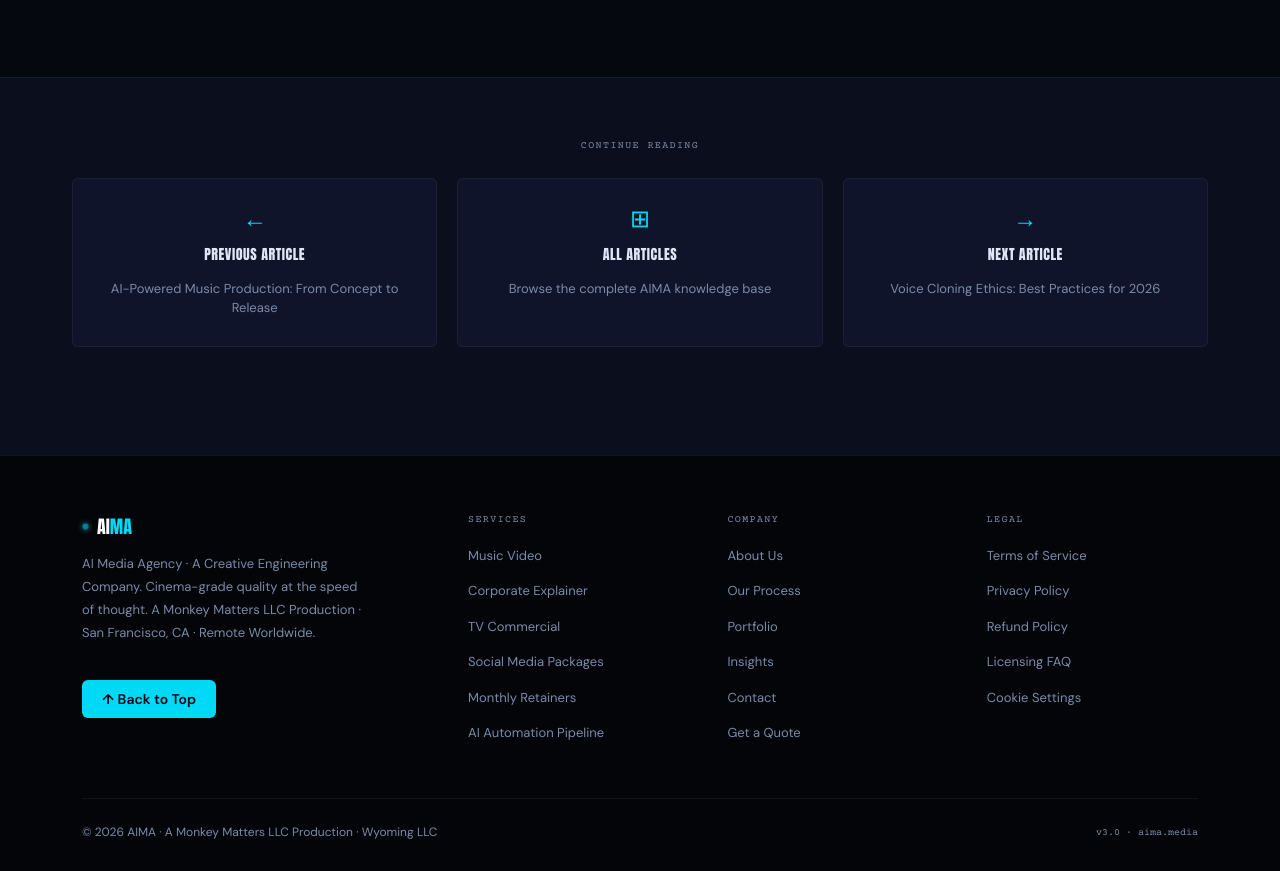
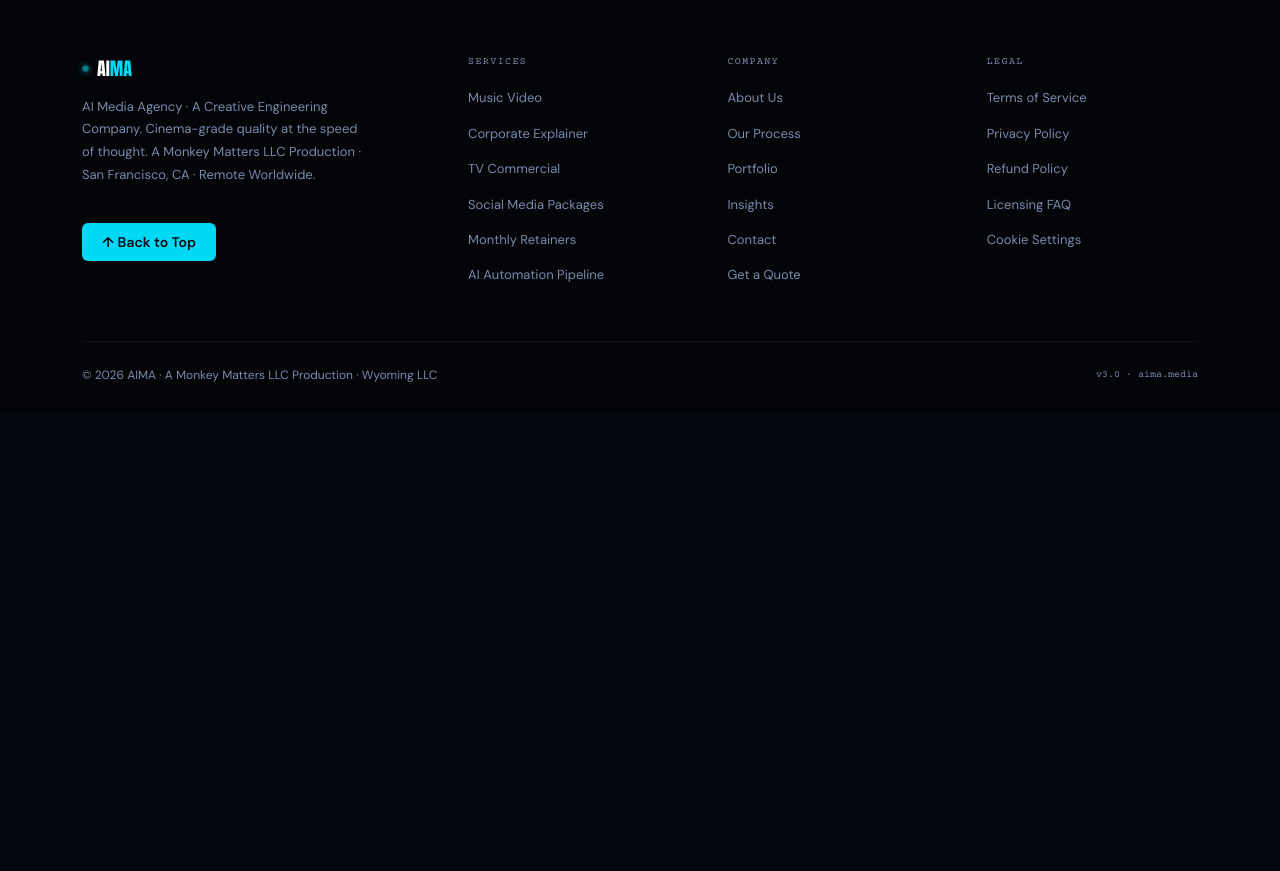
Before and after one commit to joselitosering/aima, a plain HTML site: page articles/how-ai-transforms-production.html in a window 1280 px wide. Shown: the part 10037-10908 px from the top of the page. After the commit the page ends 10451 px from the top, so only its background shows below. Drawn offline with nearby package versions, Linux system fonts and the light colour scheme.

Commit message:
Remove article navigation footer
Removed article navigation footer from the HTML file.

```diff
--- a/articles/how-ai-transforms-production.html
+++ b/articles/how-ai-transforms-production.html
@@ -1842,32 +1842,7 @@ footer {
 
   </section>
 
-  <!-- Article Navigation Footer -->
-  <footer class="article-nav-footer">
-    <div class="article-nav-container">
-      <div class="article-nav-label">Continue Reading</div>
-
-      <div class="article-nav-grid">
-        <a href="#" class="nav-card" id="prev-article-card">
-          <span class="nav-card-icon">←</span>
-          <div class="nav-card-label">Previous Article</div>
-          <div class="nav-card-title">AI-Powered Music Production: From Concept to Release</div>
-        </a>
-
-        <a href="http://joselitosering.github.io/aima/articles/allarticles.html" class="nav-card">
-          <span class="nav-card-icon">⊞</span>
-          <div class="nav-card-label">All Articles</div>
-          <div class="nav-card-title">Browse the complete AIMA knowledge base</div>
-        </a>
-
-        <a href="#" class="nav-card" id="next-article-card">
-          <span class="nav-card-icon">→</span>
-          <div class="nav-card-label">Next Article</div>
-          <div class="nav-card-title">Voice Cloning Ethics: Best Practices for 2026</div>
-        </a>
-      </div>
-    </div>
-  </footer>
+
 
 </article>
 
```
